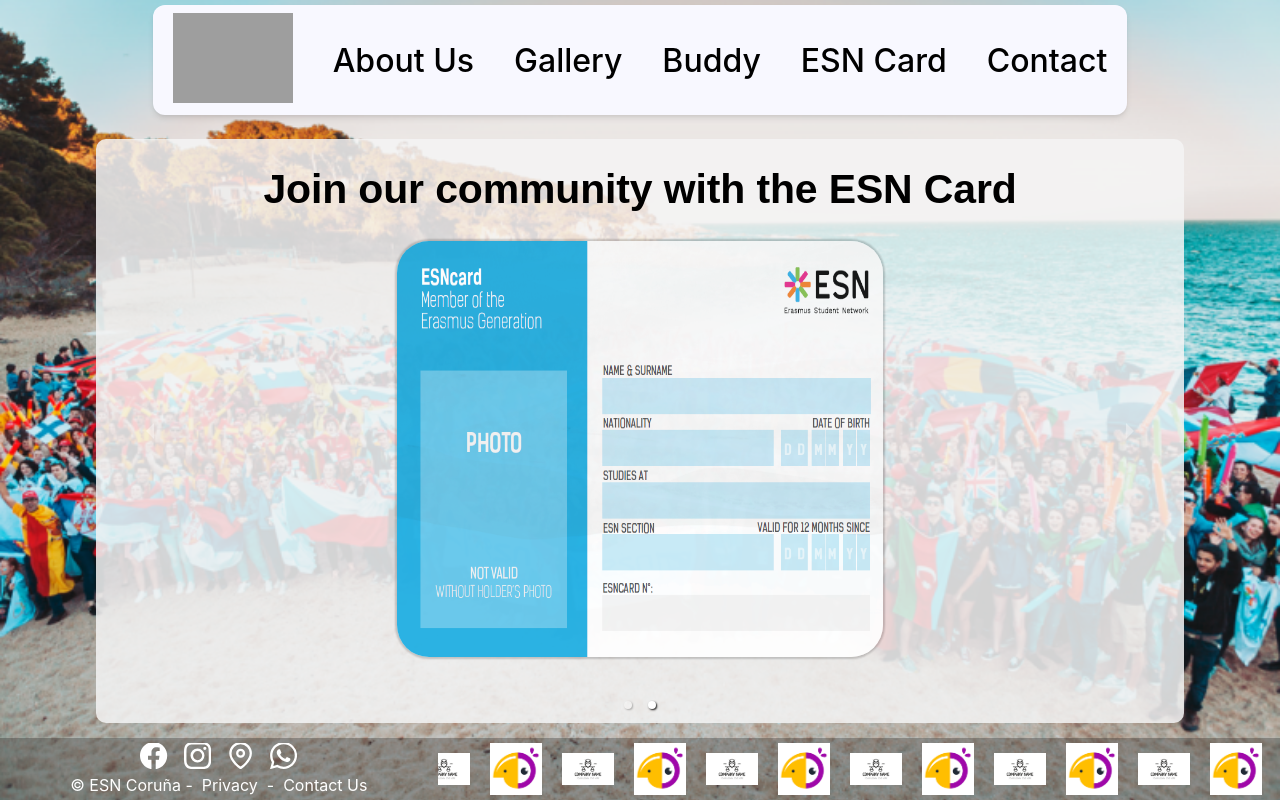
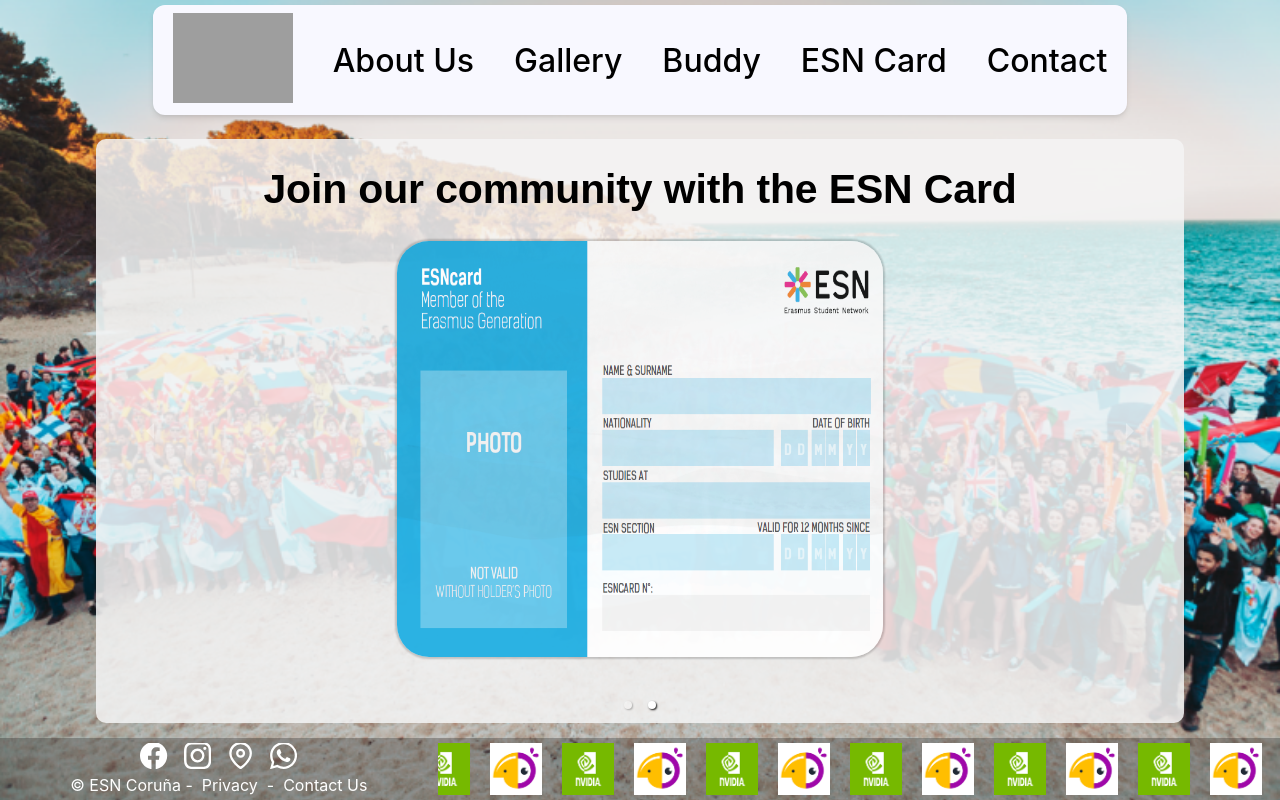
Before and after one commit to LucaFerri11/ESN, a React (Create React App) app in the folder esn/: page / in a window 1280 px wide. Built offline with nearby package versions, Linux system fonts and the light colour scheme; grey boxes are pictures that could not be loaded; what react-scroll-motion would draw is missing.

Commit message:
new logo size
logo working size: 225px x 225px

```diff
--- a/esn/src/pages/Footer/SlidingLogos/SlidingLogos.css
+++ b/esn/src/pages/Footer/SlidingLogos/SlidingLogos.css
@@ -1,6 +1,6 @@
 @keyframes scroll {
   0% {
-    left: 0;
+    left: var(--first-left-value);
   }
   100% {
     left: -100%;
@@ -28,6 +28,7 @@
   justify-items: space-around;
   position: absolute;
   left: 0;
+  --first-left-value: 0%;
   animation: scroll 15s linear infinite;
   animation-play-state: running;
   gap: 20px;
@@ -39,10 +40,11 @@
   overflow-x: scroll;
 }
 
-.animated-container::-webkit-scrollbar {
+::-webkit-scrollbar {
   width: 0;
   height: 0;
   background: transparent;
+  overflow: hidden;
 }
 
 .img-container {
--- a/esn/src/pages/Footer/SlidingLogos/SlidingLogos.js
+++ b/esn/src/pages/Footer/SlidingLogos/SlidingLogos.js
@@ -1,12 +1,12 @@
 import React, { useState } from "react";
 import "./SlidingLogos.css";
-import logo from "../../../assets/Images/logo.png";
+import logo from "../../../assets/Images/logonvidia.png";
 import logo1 from "../../../assets/Images/logo1.png";
 import { Tooltip, tooltipClasses } from "@mui/material";
 import { styled } from "@mui/material/styles";
 
 function SlidingLogos(props) {
-  const [onHover, setOnHover] = useState(false);
+  // const [scrollPosition, setScrollPosition] = useState(0);
   let images = [
     logo,
     logo1,
@@ -34,9 +34,14 @@
     logo1,
   ];
 
+  // const getScrollPosition = () => {
+  //   const animatedContainer = document.getElementById("animated-scroll");
+  //   console.log(animatedContainer.scrollLeft);
+  // };
+
   const HtmlTooltip = styled(({ className, ...props }) => (
     <Tooltip {...props} classes={{ popper: className }} />
-  ))(({ theme }) => ({
+  ))(() => ({
     [`& .${tooltipClasses.tooltip}`]: {
       // backgroundColor: "#f5f5f9",
       color: "rgba(0, 0, 0, 0.87)",
@@ -50,7 +55,12 @@
   return (
     <div className="static-container">
       {/* 2. */}
-      <div className="animated-container">
+      <div
+        className="animated-container"
+        // style={{ "--first-left-value": `${scrollPosition}s` }}
+        // onMouseLeave={getScrollPosition}
+        // id="animated-scroll"
+      >
         {/* 3 */}
         {images.map((i) => {
           return (
@@ -71,11 +81,7 @@
                   </React.Fragment>
                 }
               >
-                <img
-                  src={i}
-                  style={{ width: "6.5vh" }}
-                  onMouseLeave={() => setOnHover(false)}
-                />
+                <img src={i} style={{ width: "6.5vh" }} />
               </HtmlTooltip>
             </div>
           );
```
Also changed, not shown: esn/src/assets/Images/logonvidia.png (added).
